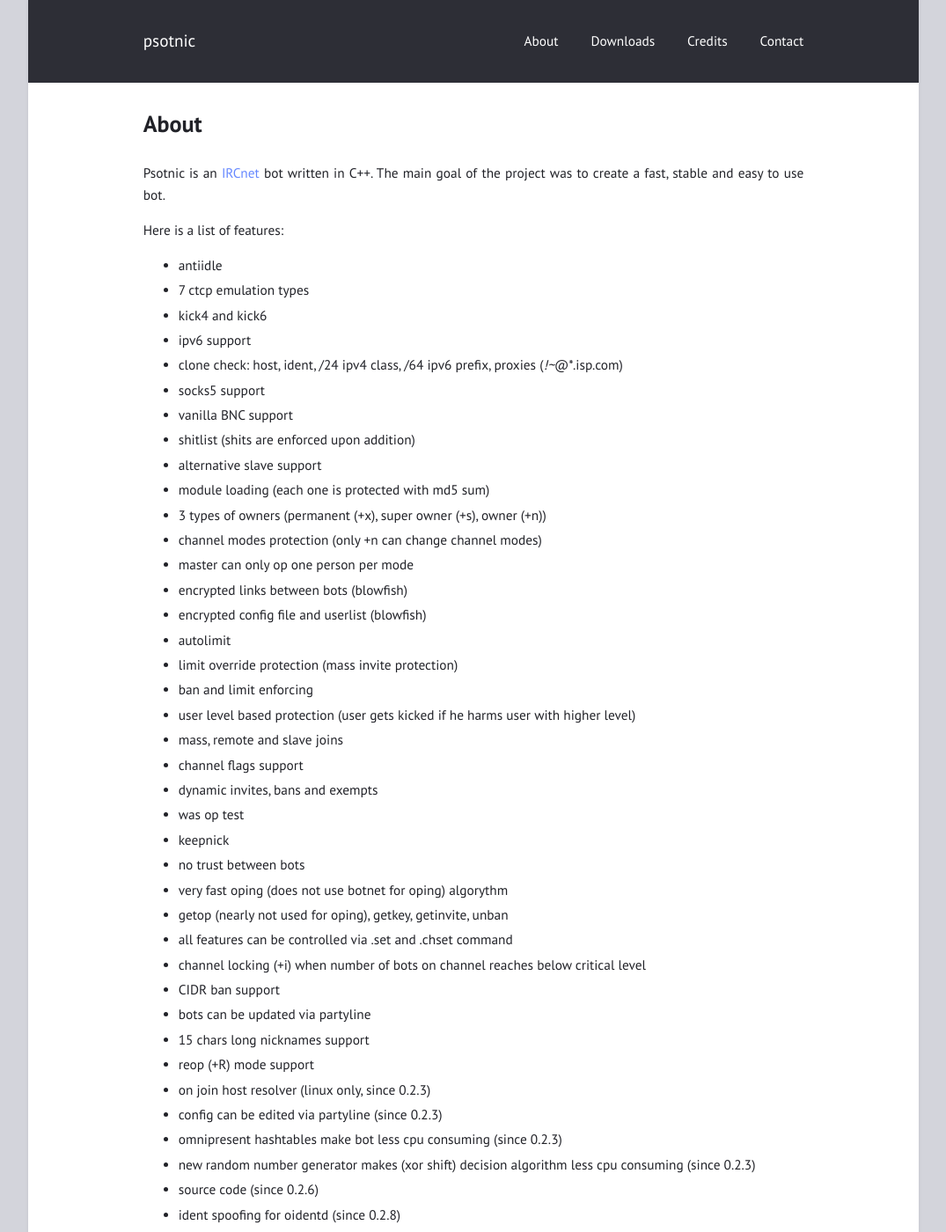
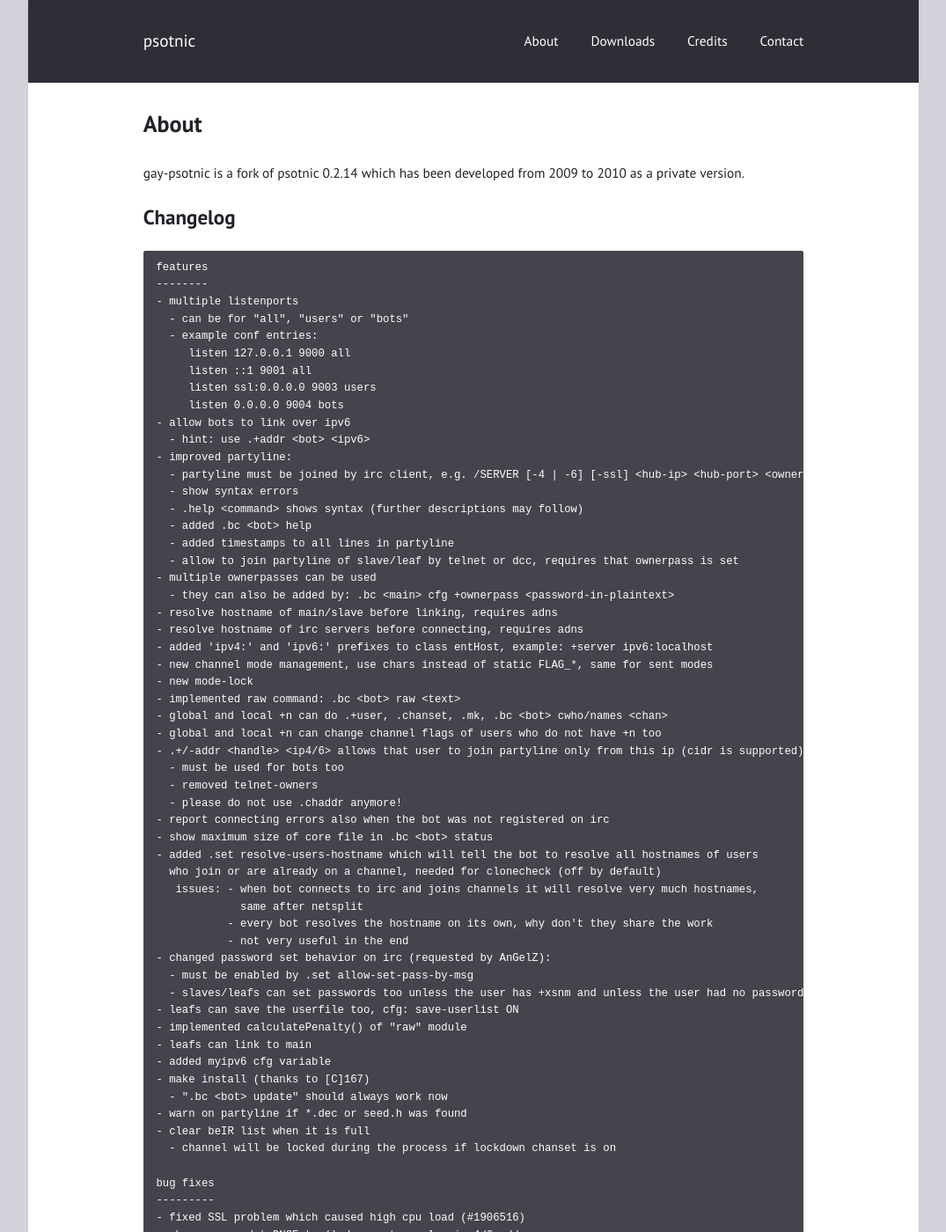
Before and after one commit to psotnic/gay.psotnic.github.io, a Jekyll site: the page built from index.html, in a window 1280 px wide and 1400 px high. Shown: the whole window at 88% size, without its empty margins (102-1177 px from the left). Built offline with Jekyll 4.4.1, drawn with Linux system fonts in a browser that asks for light colours; some of the changed text lies outside the part shown.

Commit message:
Update about.md

````diff
--- a/content/about.md
+++ b/content/about.md
@@ -1,47 +1,140 @@
-Psotnic is an [IRCnet](https://www.ircnet.com) bot written in C++. The main goal of the project was to create a fast, stable and easy to use bot.
+gay-psotnic is a fork of psotnic 0.2.14 which has been developed from 2009 to 2010 as a private version.
 
-Here is a list of features:
+## Changelog
+```
+features
+--------
+- multiple listenports
+  - can be for "all", "users" or "bots"
+  - example conf entries:
+     listen 127.0.0.1 9000 all
+     listen ::1 9001 all
+     listen ssl:0.0.0.0 9003 users
+     listen 0.0.0.0 9004 bots
+- allow bots to link over ipv6
+  - hint: use .+addr <bot> <ipv6>
+- improved partyline:
+  - partyline must be joined by irc client, e.g. /SERVER [-4 | -6] [-ssl] <hub-ip> <hub-port> <ownerpass:username:userpass>
+  - show syntax errors
+  - .help <command> shows syntax (further descriptions may follow)
+  - added .bc <bot> help
+  - added timestamps to all lines in partyline
+  - allow to join partyline of slave/leaf by telnet or dcc, requires that ownerpass is set
+- multiple ownerpasses can be used
+  - they can also be added by: .bc <main> cfg +ownerpass <password-in-plaintext>
+- resolve hostname of main/slave before linking, requires adns
+- resolve hostname of irc servers before connecting, requires adns
+- added 'ipv4:' and 'ipv6:' prefixes to class entHost, example: +server ipv6:localhost
+- new channel mode management, use chars instead of static FLAG_*, same for sent modes
+- new mode-lock
+- implemented raw command: .bc <bot> raw <text>
+- global and local +n can do .+user, .chanset, .mk, .bc <bot> cwho/names <chan>
+- global and local +n can change channel flags of users who do not have +n too
+- .+/-addr <handle> <ip4/6> allows that user to join partyline only from this ip (cidr is supported)
+  - must be used for bots too
+  - removed telnet-owners
+  - please do not use .chaddr anymore!
+- report connecting errors also when the bot was not registered on irc
+- show maximum size of core file in .bc <bot> status
+- added .set resolve-users-hostname which will tell the bot to resolve all hostnames of users
+  who join or are already on a channel, needed for clonecheck (off by default)
+   issues: - when bot connects to irc and joins channels it will resolve very much hostnames,
+             same after netsplit
+           - every bot resolves the hostname on its own, why don't they share the work
+           - not very useful in the end
+- changed password set behavior on irc (requested by AnGelZ):
+  - must be enabled by .set allow-set-pass-by-msg
+  - slaves/leafs can set passwords too unless the user has +xsnm and unless the user had no password set before
+- leafs can save the userfile too, cfg: save-userlist ON
+- implemented calculatePenalty() of "raw" module
+- leafs can link to main
+- added myipv6 cfg variable
+- make install (thanks to [C]167)
+  - ".bc <bot> update" should always work now
+- warn on partyline if *.dec or seed.h was found
+- clear beIR list when it is full
+  - channel will be locked during the process if lockdown chanset is on
 
-* antiidle
-* 7 ctcp emulation types
-* kick4 and kick6
-* ipv6 support
-* clone check: host, ident, /24 ipv4 class, /64 ipv6 prefix, proxies (*!~*@*.isp.com)
-* socks5 support
-* vanilla BNC support
-* shitlist (shits are enforced upon addition)
-* alternative slave support
-* module loading (each one is protected with md5 sum)
-* 3 types of owners (permanent (+x), super owner (+s), owner (+n))
-* channel modes protection (only +n can change channel modes)
-* master can only op one person per mode
-* encrypted links between bots (blowfish)
-* encrypted config file and userlist (blowfish)
-* autolimit
-* limit override protection (mass invite protection)
-* ban and limit enforcing
-* user level based protection (user gets kicked if he harms user with higher level)
-* mass, remote and slave joins
-* channel flags support
-* dynamic invites, bans and exempts
-* was op test
-* keepnick
-* no trust between bots
-* very fast oping (does not use botnet for oping) algorythm
-* getop (nearly not used for oping), getkey, getinvite, unban
-* all features can be controlled via .set and .chset command
-* channel locking (+i) when number of bots on channel reaches below critical level
-* CIDR ban support
-* bots can be updated via partyline
-* 15 chars long nicknames support
-* reop (+R) mode support
-* on join host resolver (linux only, since 0.2.3)
-* config can be edited via partyline (since 0.2.3)
-* omnipresent hashtables make bot less cpu consuming (since 0.2.3)
-* new random number generator makes (xor shift) decision algorithm less cpu consuming (since 0.2.3)
-* source code (since 0.2.6)
-* ident spoofing for oidentd (since 0.2.8)
-* SSL support for irc and partyline connections (since 0.2.9)
-* partyline management of invite, exempt and reop modes. (since 0.2.12)
+bug fixes
+---------
+- fixed SSL problem which caused high cpu load (#1906516)
+- chanuser::updateDNSEntry() does not resolve ipv4/6 addresses anymore
+- .set takes the whole string as value and not only the first word (reported by anank)
+- buffered data of net.hub and net.irc has not been sent
+- restart did not work if config was opened with fd=0
 
-There are a lot of more features. Please read the documentation and the changelog.
+misc
+----
+- renamed +/-shit to +/-ban
+- -ban/exempt/invite/reop takes channel as first parameter (as +ban does)
+- set default value of resolve-threads to 1
+- checkKeepout(), checkModelock() and checkList() will only be executed when necessary
+- split parse-owner.cpp into functions
+- renamed parse-owner.cpp to partyline.cpp
+- removed bold text from partyline
+- removed inet::sendCmd()
+- removed oidentd spoofing support, added "oidentd" module
+- removed anti-idle and away feature, maybe a module will follow
+- removed support for cisco routers
+- removed support for bnc (only bnc from gotbnc.com was supported)
+- removed socks5 support and jump5 command
+- removed incomplete tcl support
+- removed shit-last-used
+- removed takeover mode
+- removed critical lock
+- removed .chnick
+  alternatives:
+  - .bc <bot> raw NICK <newnick>
+  - if keepnick is enabled: .bc <bot> cfg nick <newnick>
+- removed entChattr class
+- removed "make static"
+  - added ./configure --disable-modules
+- merged chanset "channel-ctcp" and cfg "private-ctcp" settings to "reply-to-ctcp" cfg setting
+- renamed rejoin-delay to rejoin-after-kick-delay
+- renamed auth-time to auth-timeout
+- rewritten inet*::*send(), client::privmsg(), client::notice()
+- replaced sendOwner() by sendUser() in most cases
+- replaced .rdie by .bc <bot> die
+- replaced .restart by .bc <bot> restart
+- replaced .names by .bc <bot> names <chan>
+- replaced .cwho by .bc <bot> cwho <chan> [v|o|l|b]
+- replaced .update by .bc <bot> update [id:pw]
+- replaced .stopupdate by .bc <bot> stopupdate
+- replaced .rjump/6 by .bc <bot> jump <#number of server> (see .bc <bot> cfg server)
+- replaced .status by .bc <bot> status
+- "make" points to "make dynamic"
+- +ban does not show handles in kickreason anymore
+- moved kickreason, limitreason, keepoutreason, partreason, quitreason and cyclereason cfg settings to userlist (.set)
+- renamed limitreason to limit-kickreason
+- renamed keepoutreason to keepout-kickreason
+- added clonecheck-kickreason
+- configure checks if ssl is supported
+- main-bot reports if its hostmask is not added when an owner goes to partyline
+- bots join channels even if their hostmask is not added
+- changed almost all quitreasons to the one defined in .set
+- check if a joining user is in channel banlist (requested by matrix)
+- ctcp hook works also if reply-to-ctcp is off
+- rewritten lag check for irc:
+  - replaced ISON check by PING
+  - current lag is displayed in .bc <bot> status
+  - new variable: .set lag-check-time
+  - set conn-timeout to 5m
+- ".list d" became a remote command since it did not work well
+- client::privmsg() and client::notice() put msgs in a queue
+- report on partyline if bot cannot register because of an erroneous nickname
+- creation mode does not give +a flag anymore (requested by matrix)
+- try to set core file to unlimited
+- removed "Autosaving userlist" notice
+- removed lagcheck from "repeat" module, uses psotnic's lagcheck now
+- updated config creator
+- report resolving errors on partyline
+- removed ./psotnic -c and -p - please use ./psotnic -n or -ne (expert mode) instead
+- ignore "CAP LS" sent by irc clients during login
+- psotnic -n creates an owner account
+  - removed all other ways
+- added auth support to update function (.bc <bot> update [id:pw])
+- removed DCC CHAT feature, added "dccchat" module
+- introduced timestamp for userlist (not used yet)
+- new definition of leaf: leaf is what does not listen for bots
+- show if module support is enabled in .bc <bot> status
+```
````
